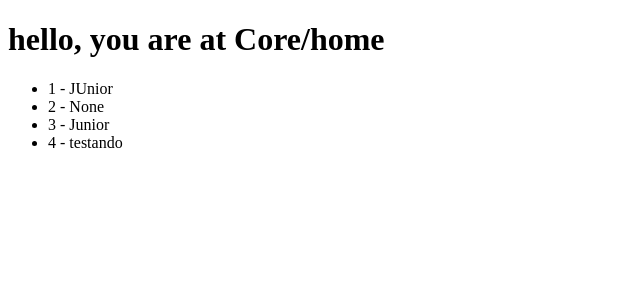
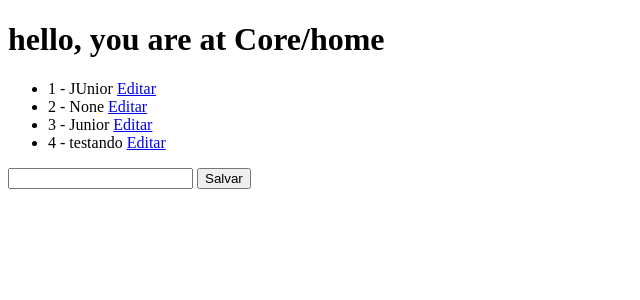
Before and after one commit to juniooor/Crud_django, a Django app: template core/templates/home.html in a window 1280 px wide. Shown: the top 300 px of the page, without its empty margins (0-640 px from the left). Run offline with Django 4.2, Linux system fonts and the light colour scheme; the template is opened without the code that fills it: values that come from a table or form of the project are taken from there, others are empty; data comes from the database, SQL or seed files in the repository; both versions use the stored data as it was after the commit; parts of the project's set-up code (start-up, migrations or seed data) failed here and were passed over.

Commit message:
criando parte de novos usuarios

```diff
--- a/core/models.py
+++ b/core/models.py
@@ -2,7 +2,7 @@ from django.db import models
 
 
 class Pessoa(models.Model):
-    nome = models.CharField(max_length=100)
+    nome = models.CharField(max_length=100, null=True)
 
     def __str__(self):
         return self.nome
--- a/core/templates/home.html
+++ b/core/templates/home.html
@@ -10,8 +10,14 @@
     <h1>hello, you are at Core/home</h1>
     <ul>
         {% for pessoa in pessoas %}
-            <li>{{ pessoa.id }}  -  {{ pessoa.nome }}</li>
+            <li>{{ pessoa.id }}  -  {{ pessoa.nome }}
+                <a href= "{% url 'editar' pessoa.id %}">Editar</a></li>
         {% endfor %}
     </ul>
+    <form action="{% url 'salvar' %}" method="POST">
+        {% csrf_token %}
+        <input type="text" name="nome">
+        <button type="submit">Salvar</button>
+    </form>
 </body>
 </html>
--- a/core/urls.py
+++ b/core/urls.py
@@ -1,7 +1,9 @@
 from django.urls import path
 
-from . import views
+from .views import home, salvar, editar
 
 urlpatterns = [
-    path('',views.home)
+    path('',home),
+    path('salvar/', salvar, name="salvar")
+    path('editar/<int:id>', editar, name="editar")
 ]
```
Also changed, not shown: core/views.py (+7 -0 lines), core/migrations/0002_alter_pessoa_nome.py (added), db.sqlite3.
